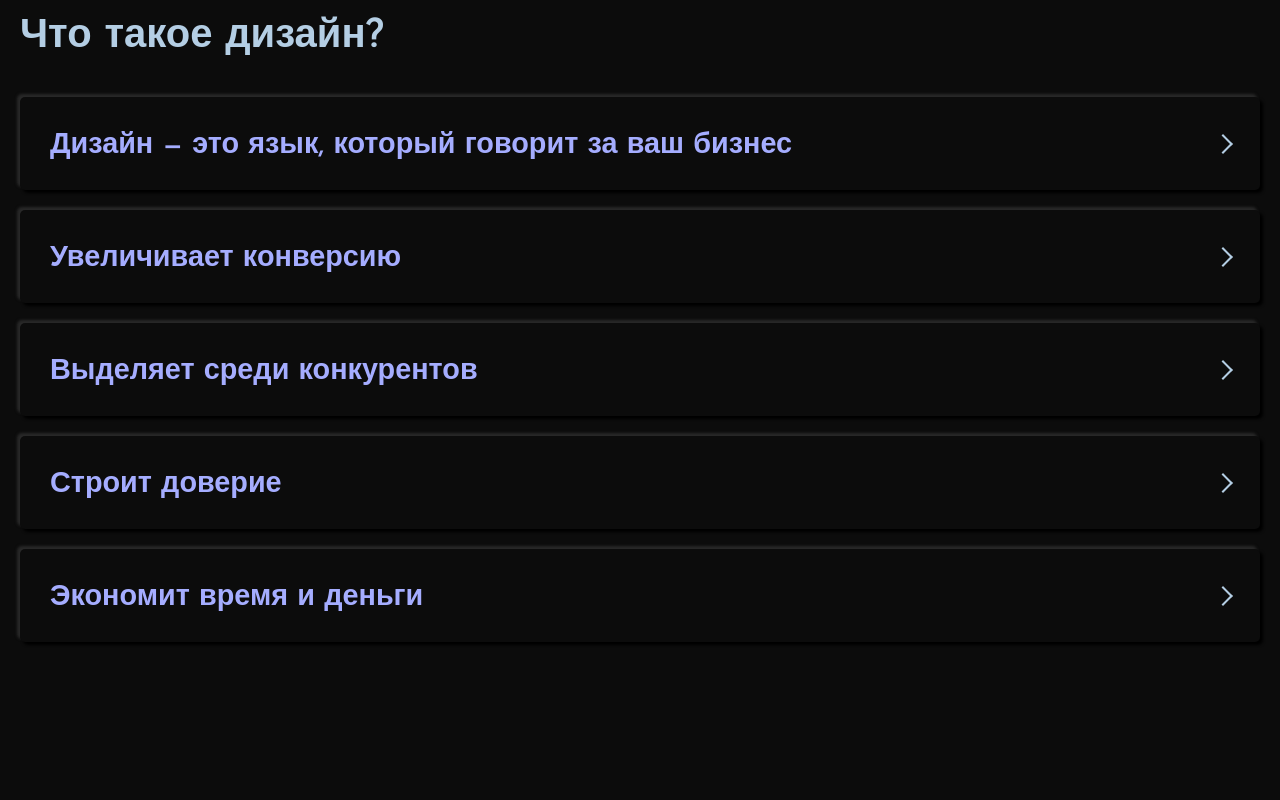
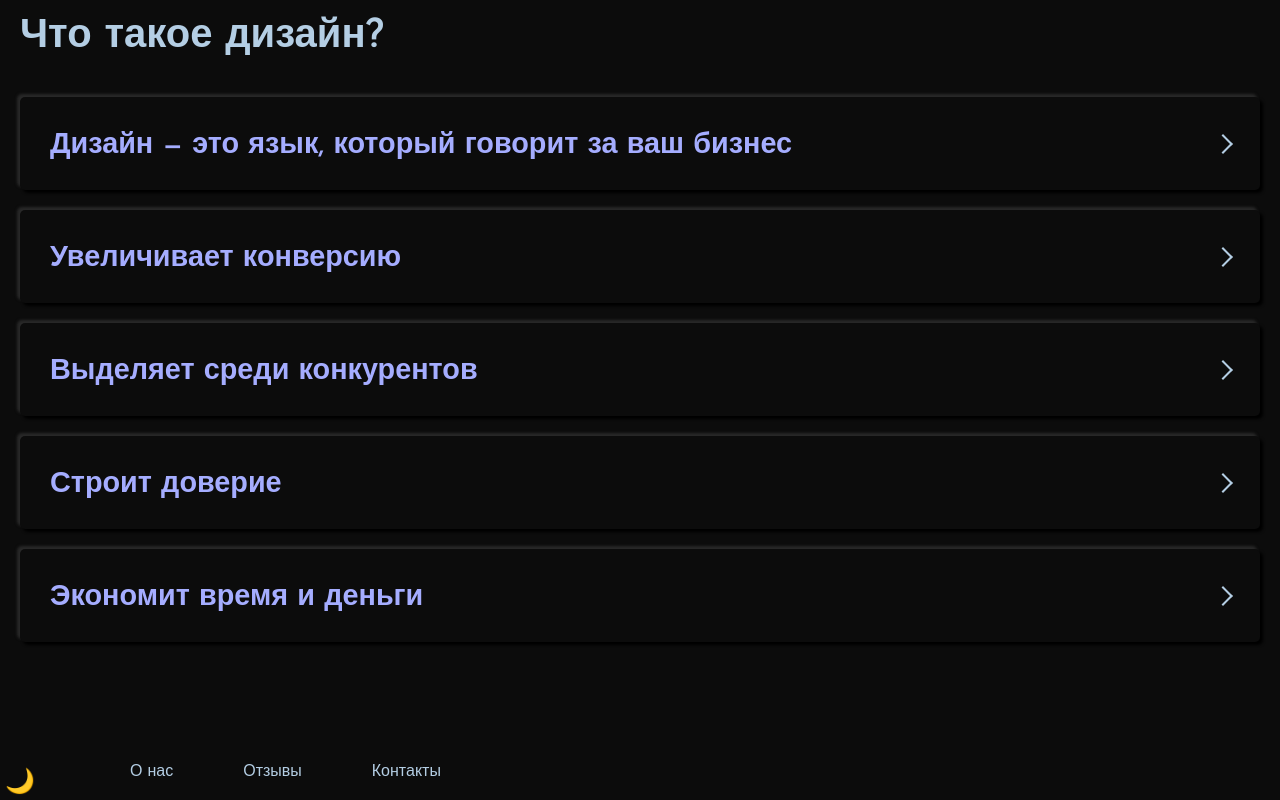
Before and after one commit to DifJame/Vstudio_v2.0, a plain HTML site: page index.html in a window 1280 px wide. Shown: the part 889-1689 px from the top of the page. Before the commit the page ends 1651 px from the top, so only its background shows below. Drawn offline with Linux system fonts and the light colour scheme.

Commit message:
Add files via upload

```diff
--- a/index.html
+++ b/index.html
@@ -90,7 +90,14 @@
 
         </div>
     </section>
-
+<nav class="right-nav">
+    <button id="theme-toggle" aria-label="Переключить тему" class="theme-btn">
+        <span class="theme-icon">🌓</span>
+    </button>
+    <a href="#about">О нас</a>
+    <a href="#reviews">Отзывы</a>
+    <a href="#contacts">Контакты</a>
+</nav>
     <script src="script.js"></script>
 </body>
 </html>
--- a/script.js
+++ b/script.js
@@ -29,3 +29,19 @@ document.addEventListener('click', (e) => {
         });
     }
 });
+document.addEventListener('DOMContentLoaded', () => {
+    const themeToggle = document.getElementById('theme-toggle');
+    const themeIcon = themeToggle.querySelector('.theme-icon');
+
+    const savedTheme = localStorage.getItem('theme') || 'dark';
+    const isDark = savedTheme === 'dark';
+
+    document.body.classList.toggle('light-theme', !isDark);
+    themeIcon.textContent = isDark ? '🌙' : '🌞';
+
+    themeToggle.addEventListener('click', () => {
+        const isLight = document.body.classList.toggle('light-theme');
+        themeIcon.textContent = isLight ? '🌞' : '🌙';
+        localStorage.setItem('theme', isLight ? 'light' : 'dark');
+    });
+});
--- a/styles.css
+++ b/styles.css
@@ -237,3 +237,67 @@ nav a:hover {
     .accordion-item h3 { font-size: 1.2rem; }
     .accordion-content p { font-size: 0.9rem; }
 }
+:root {
+    --bg-color: #0C0C0C;
+    --text-color: #B4CEE4;
+    --accent-color: #A5ADFF;
+    --hover-color: #F15053;
+    --header-bg: #0C0C0C;
+    --shadow: 3px 3px 3px #000, -3px -3px 3px #292929;
+}
+
+.light-theme {
+    --bg-color: #ecf0f3;
+    --text-color: #2d3436;
+    --accent-color: #4a69bd;
+    --hover-color: #e55039;
+    --header-bg: #ecf0f3;
+    --shadow: 3px 3px 10px rgba(0,0,0,0.1);
+}
+body {
+    background: var(--bg-color);
+    color: var(--text-color);
+    transition: background 0.3s, color 0.3s;
+}
+
+header {
+    background: var(--header-bg);
+}
+
+nav a {
+    color: var(--text-color);
+}
+
+nav a:hover {
+    color: var(--hover-color);
+}
+
+.logo {
+    color: var(--accent-color);
+}
+
+.accordion-item {
+    background: var(--bg-color);
+    box-shadow: var(--shadow);
+}
+
+.accordion-item h3 {
+    color: var(--accent-color);
+}
+
+.theme-btn {
+    background: none;
+    border: none;
+    cursor: pointer;
+    padding: 5px;
+    margin-right: 20px;
+}
+
+.theme-icon {
+    font-size: 24px;
+    transition: transform 0.3s;
+}
+
+.theme-btn:hover .theme-icon {
+    transform: rotate(15deg);
+}
```
